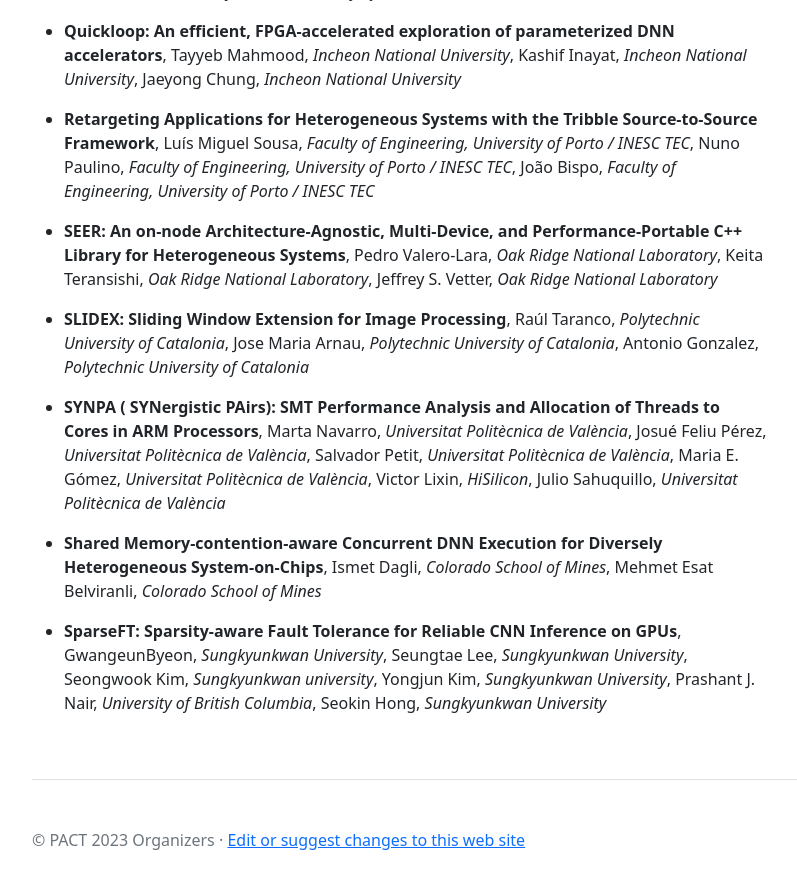
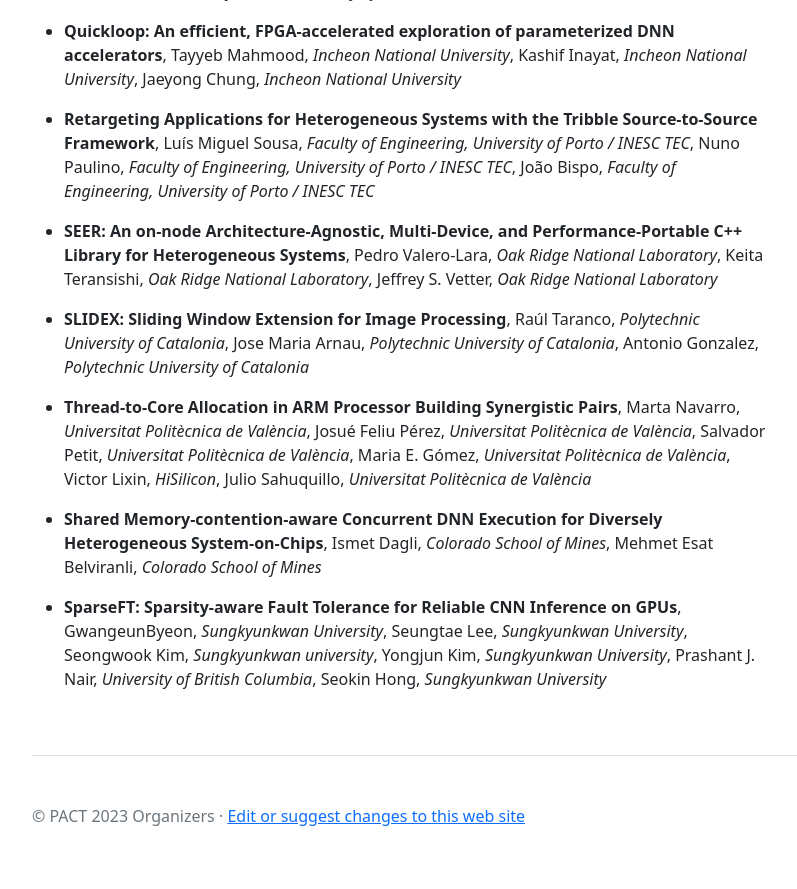
Before and after one commit to pact2023/pact2023.github.io, a Jekyll site: the page built from program/index.md, in a window 1280 px wide and 900 px high, scrolled down 7213 px. Shown: the top 889 px of the window, without its empty margins (50-847 px from the left). Built offline with Jekyll 4.4.1, drawn with Linux system fonts in a browser that asks for light colours.

Commit message:
rename poster #110

```diff
--- a/_includes/list_of_papers.md
+++ b/_includes/list_of_papers.md
@@ -73,7 +73,7 @@
 
 * **SLIDEX: Sliding Window Extension for Image Processing**, Raúl Taranco, _Polytechnic University of Catalonia_, Jose Maria Arnau, _Polytechnic University of Catalonia_, Antonio Gonzalez, _Polytechnic University of Catalonia_
 
-* **SYNPA ( SYNergistic PAirs): SMT Performance Analysis and Allocation of Threads to Cores in ARM Processors**, Marta Navarro, _Universitat Politècnica de València_, Josué Feliu Pérez, _Universitat Politècnica de València_, Salvador Petit, _Universitat Politècnica de València_, Maria E. Gómez, _Universitat Politècnica de València_, Victor Lixin, _HiSilicon_, Julio Sahuquillo, _Universitat Politècnica de València_
+* **Thread-to-Core Allocation in ARM Processor Building Synergistic Pairs**, Marta Navarro, _Universitat Politècnica de València_, Josué Feliu Pérez, _Universitat Politècnica de València_, Salvador Petit, _Universitat Politècnica de València_, Maria E. Gómez, _Universitat Politècnica de València_, Victor Lixin, _HiSilicon_, Julio Sahuquillo, _Universitat Politècnica de València_
 
 * **Shared Memory-contention-aware Concurrent DNN Execution for Diversely Heterogeneous System-on-Chips**, Ismet Dagli, _Colorado School of Mines_, Mehmet Esat Belviranli, _Colorado School of Mines_
 
```
